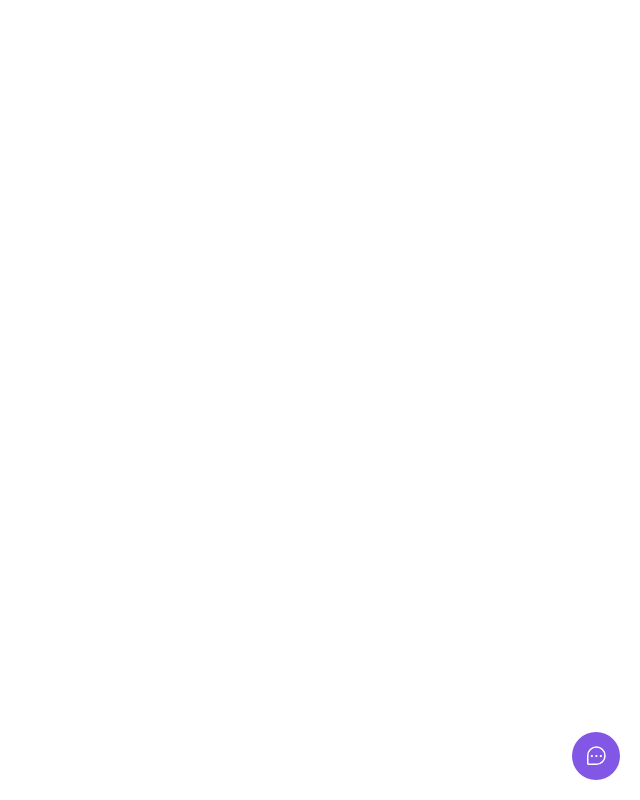
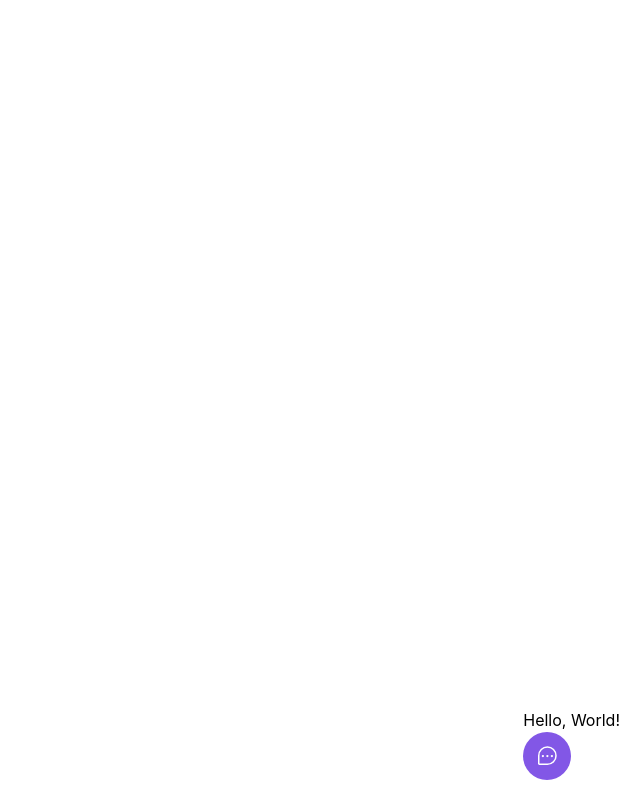
Before and after one commit to EusebioSimango/feedget--nlw-return, a React (Vite) app in the folder web/: page / in a window 1280 px wide. Both pictures are taken after a click on the button "Feedback". Shown: the whole page, without its empty margins (640-1280 px from the left). Built offline with nearby package versions, Linux system fonts and the light colour scheme.

Commit message:
rendering text onClick of widget

```diff
--- a/web/src/components/Widget.tsx
+++ b/web/src/components/Widget.tsx
@@ -1,10 +1,19 @@
 import { ChatTeardropDots } from 'phosphor-react'
+import { useState } from 'react'
 
 export function Widget() {
 
+	const [isWidgetOpen, setIsWidgetOpen] = useState(false)
+
+	const toggleWidgetVisibilty = () => {
+		setIsWidgetOpen(!isWidgetOpen)
+	}
+
 	return (
 		<div className="absolute bottom-5 right-5">
-			<button className="bg-brand-500 flex items-center rounded-full px-3 h-12 text-white group">
+			{isWidgetOpen && <p>Hello, World!</p>}
+
+			<button onClick={toggleWidgetVisibilty} className="bg-brand-500 flex items-center rounded-full px-3 h-12 text-white group">
 				<ChatTeardropDots className="w-6 h-6" />
 
 				<span className="max-w-0 overflow-hidden group-hover:max-w-xs transition-all duration-500 ease-linear">
```
